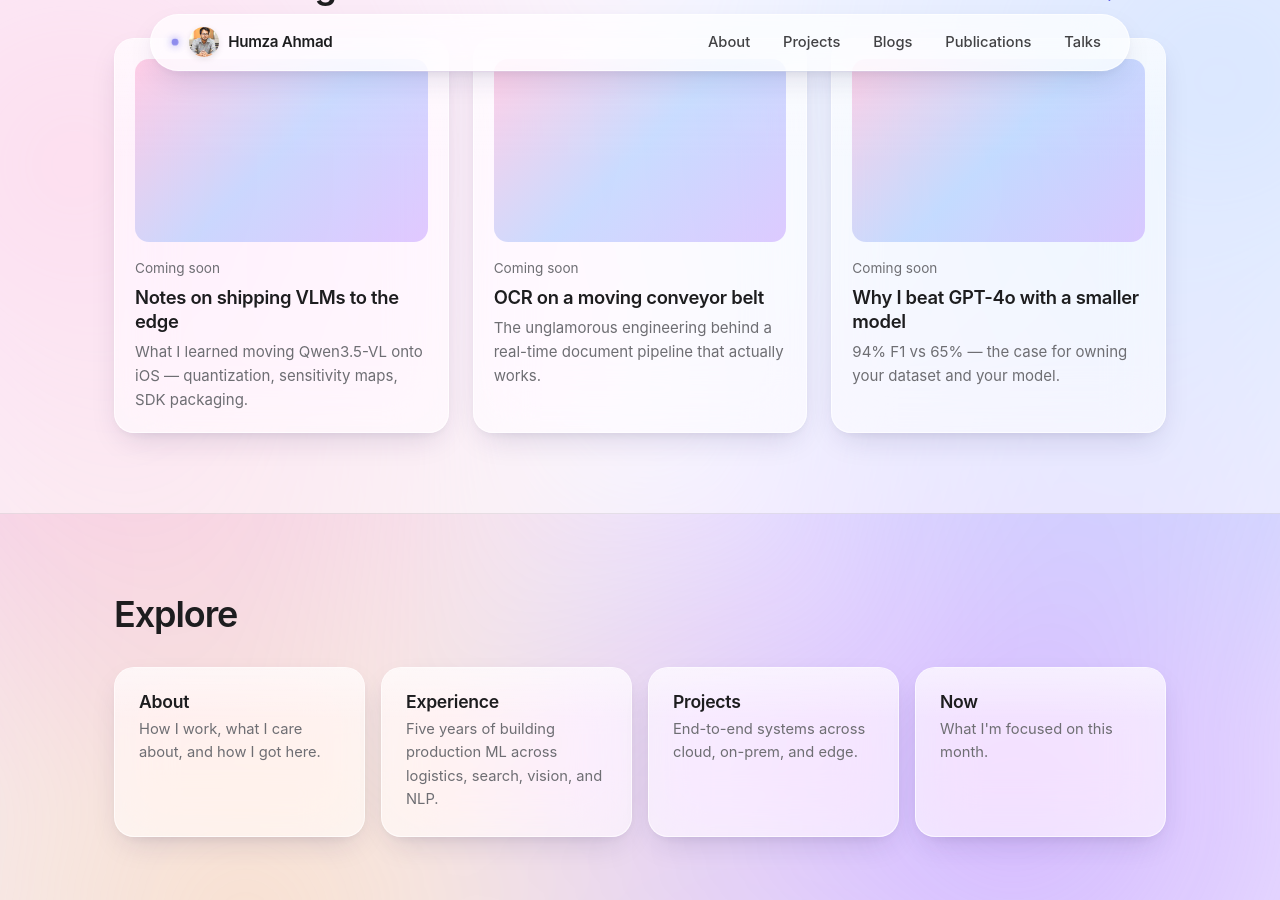
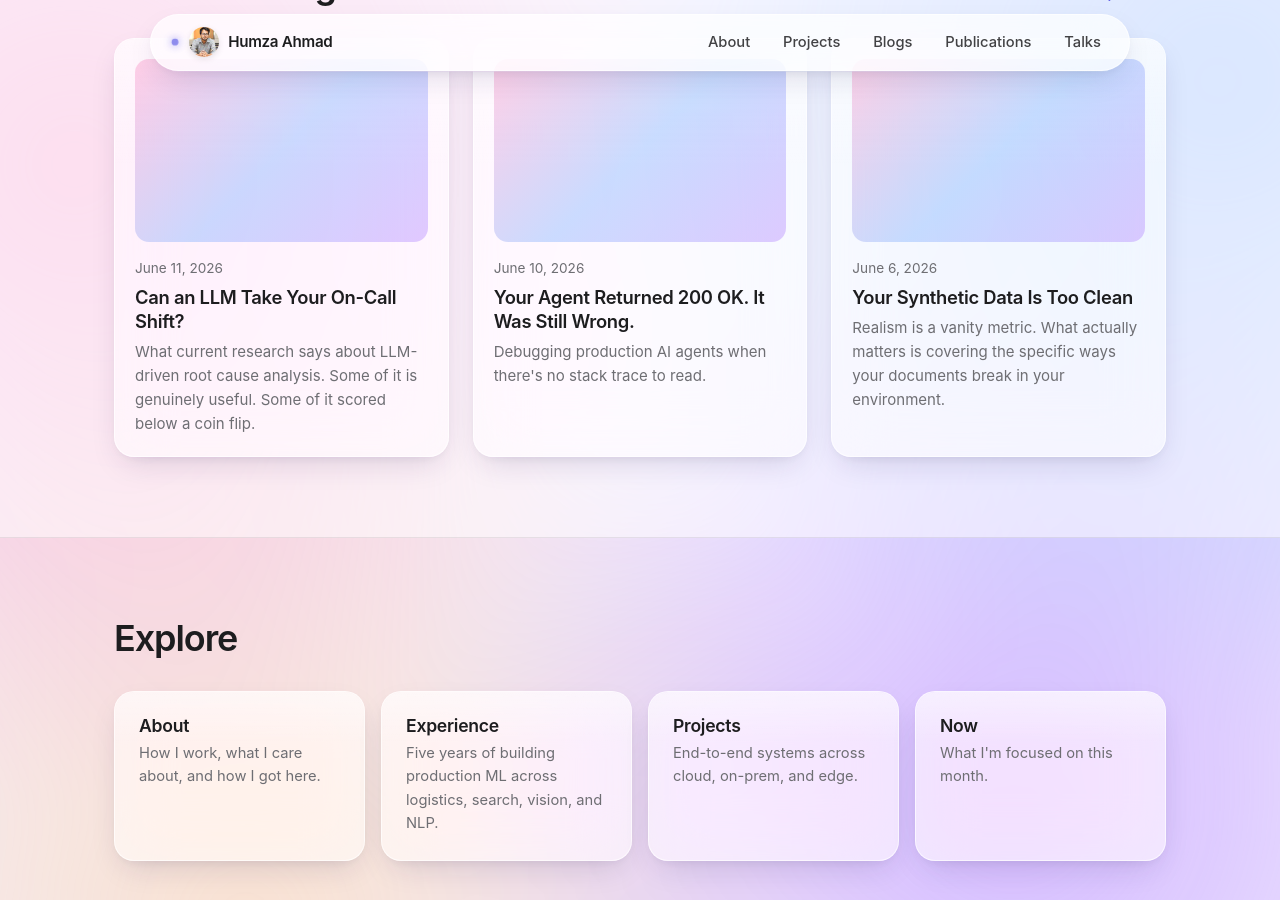
Before and after one commit to humzaahmad906/humzaahmad906.github.io, a Jekyll site: the page built from index.html, in a window 1280 px wide and 900 px high, scrolled down 2067 px. Built offline with Jekyll 4.4.1, drawn with Linux system fonts in a browser that asks for light colours; some web fonts are replaced.

Commit message:
Add four published articles as blog posts with links to full versions
Short first-person versions of articles published on Medium and the
PackageX blog, each ending with a link to the full piece:

- Can an LLM Take Your On-Call Shift? (Medium, Jun 2026)
- Your Agent Returned 200 OK. It Was Still Wrong. (Medium, Jun 2026)
- Your Synthetic Data Is Too Clean (Medium, Jun 2026)
- Your VLM Doesn't Need Another Billion Parameters (PackageX blog)

Homepage "Latest writing" section now pulls the three most recent
posts dynamically via Liquid instead of hardcoded "Coming soon" stubs.

https://claude.ai/code/session_011K5AgDtm5K3Zfkvt8j6MNF

```diff
--- /dev/null
+++ b/_posts/2026-06-06-your-synthetic-data-is-too-clean.md
@@ -0,0 +1,20 @@
+---
+title: "Your Synthetic Data Is Too Clean"
+date: 2026-06-06
+author: Humza Ahmad
+description: "Realism is a vanity metric. What actually matters is covering the specific ways your documents break in your environment."
+---
+
+There's a failure mode in synthetic data pipelines that doesn't show up until production: your generated documents are pristine, your model scores 99% in the lab, and then it falls apart on real warehouse captures. Ours dropped to roughly 61% the first time it met reality.
+
+The instinct at that point is to make the synthetic data look more realistic. That's the wrong goal. The domain randomization work from Tobin et al. back in 2017 already made this point — realism was never the target, coverage of variation was. What your model needs isn't prettier fakes. It's systematic exposure to the specific physical degradations your documents actually suffer.
+
+For warehouse documents, I ended up with six families that matter: thermal fade (non-uniform, from heat and UV), anisotropic motion blur (directional, not the radial blur most augmentation libraries give you), perspective and geometric distortion, stacked JPEG compression, occlusion and specular highlights, and signal-dependent sensor noise.
+
+Here's the counterintuitive part. Visual severity is a weak predictor of difficulty. A low-severity glass blur that looks barely noticeable cost us about 8 points of accuracy. Geometric distortions that look almost harmless caused drops of up to 34 points. The augmentations you'd skip because they "don't look like much" are the ones quietly killing your model.
+
+Once we anchored augmentation to measured failures instead of visual plausibility — and closed the loop so production failures feed back into targeted regeneration — the same model went from ~61% to ~86% on real captures. About 25 points recovered, no architecture change.
+
+The full piece walks through the augmentation taxonomy, the label-fidelity thresholds that keep synthetic data from poisoning your training set, and how the closed-loop system compounds into something a competitor can't copy.
+
+[Read the full article on Medium →](https://medium.com/@humzaahmad9066/your-synthetic-data-is-too-clean-78029d840acc)
--- /dev/null
+++ b/_posts/2026-06-10-your-agent-returned-200-ok.md
@@ -0,0 +1,20 @@
+---
+title: "Your Agent Returned 200 OK. It Was Still Wrong."
+date: 2026-06-10
+author: Humza Ahmad
+description: "Debugging production AI agents when there's no stack trace to read."
+---
+
+Traditional software fails loudly. It crashes, it throws, it leaves a stack trace pointing at the guilty line. LLM agents do something worse: they return 200 OK, every health check passes, and the answer is semantically wrong. Nothing in your observability stack even blinks.
+
+Three things break down when you try to debug these systems the old way. You can't reproduce the failure — same input doesn't mean same output. You can't tell right answers from wrong ones structurally — both are well-formed JSON. And in a multi-step pipeline, blame diffuses: was it the retrieval step, the tool call, or the synthesis at the end?
+
+The Who&When paper (ICML 2025) gives this a useful name: the decisive error step — the earliest mistake that, if corrected, flips the outcome from failure to success. Finding it is the whole game, and you can't find it without traces.
+
+So traces become the architecture. Hierarchical spans, borrowed straight from distributed tracing, capturing model calls with parameters, tool interactions, the actual content payloads, and token costs. The TraceElephant benchmark puts numbers on this: full traces improve failure attribution accuracy by up to 76% compared to partial logging. OpenTelemetry's GenAI conventions have standardized the `gen_ai.*` attributes since 2024, so there's no excuse to invent your own schema.
+
+The debugging loop that falls out of this: replay recorded traces instead of re-running (re-running gives you a different failure), binary-search the trace for the first divergence point, classify the failure into a family — stale context, wrong tool selection, retrieval miss — and then turn every diagnosis into an evaluation case so it can't regress silently.
+
+The takeaway I keep coming back to: there's no breakpoint you can set inside a model's reasoning. Trace capture isn't post-launch plumbing for agent systems. It's the only debugger you get.
+
+[Read the full article on Medium →](https://medium.com/@humzaahmad9066/your-agent-returned-200-ok-it-was-still-wrong-8cbf9f53be1d)
--- /dev/null
+++ b/_posts/2026-06-11-can-an-llm-take-your-on-call-shift.md
@@ -0,0 +1,20 @@
+---
+title: "Can an LLM Take Your On-Call Shift?"
+date: 2026-06-11
+author: Humza Ahmad
+description: "What current research says about LLM-driven root cause analysis. Some of it is genuinely useful. Some of it scored below a coin flip."
+---
+
+Incident response is really two different jobs wearing one pager. The first is triage: pull the relevant logs, correlate across services, figure out what's anomalous, and hand a human a coherent picture. The second is diagnosis: pinpoint the exact failure and decide what to roll back.
+
+LLMs are surprisingly good at the first job and surprisingly bad at the second — and the gap between those two facts is where most "AI for incident response" projects go wrong.
+
+The good news is real. One industrial case study wired Llama-3.3 into Prometheus and Loki and cut investigation time from 90 minutes to under 5, with engineers rating 80–85% of the generated analyses as accurate. That's the tab-juggling, log-grepping reconstruction grind — automated away with an off-the-shelf observability stack.
+
+The bad news is just as real. On the Who&When benchmark, models identified the responsible component 53.5% of the time, but found the decisive error step only 14.2% of the time. Several strategies did worse than random. Causal attribution — the actual "root cause" part of root cause analysis — is still not something you can delegate.
+
+The systems that work share a shape: multi-modal telemetry (metrics, logs, and traces together, not logs alone), bounded hypothesis spaces built from causal graphs so the model can't speculate freely, and structured output where every claim has to cite a supporting log line. The architecture I'd recommend is four layers — statistical detection, deterministic correlation, a single model call for narration, then a human verdict — with zero model authority over the final conclusion.
+
+So no, an LLM can't take your on-call shift. But it can take the worst hour of it.
+
+[Read the full article on Medium →](https://medium.com/@humzaahmad9066/can-an-llm-take-your-on-call-shift-d56869064987)
--- a/index.html
+++ b/index.html
@@ -74,24 +74,14 @@ description: "Humza Ahmad — Machine Learning Engineer. I build production ML s
       <a href="/blogs/" class="more">All posts &rarr;</a>
     </div>
     <div class="posts-grid reveal">
-      <a href="/blogs/" class="post-card">
+      {% for post in site.posts limit: 3 %}
+      <a href="{{ post.url | relative_url }}" class="post-card">
         <div class="thumb"></div>
-        <div class="meta">Coming soon</div>
-        <h3>Notes on shipping VLMs to the edge</h3>
-        <p>What I learned moving Qwen3.5-VL onto iOS &mdash; quantization, sensitivity maps, SDK packaging.</p>
+        <div class="meta">{{ post.date | date: "%B %-d, %Y" }}</div>
+        <h3>{{ post.title }}</h3>
+        {% if post.description %}<p>{{ post.description }}</p>{% endif %}
       </a>
-      <a href="/blogs/" class="post-card">
-        <div class="thumb"></div>
-        <div class="meta">Coming soon</div>
-        <h3>OCR on a moving conveyor belt</h3>
-        <p>The unglamorous engineering behind a real-time document pipeline that actually works.</p>
-      </a>
-      <a href="/blogs/" class="post-card">
-        <div class="thumb"></div>
-        <div class="meta">Coming soon</div>
-        <h3>Why I beat GPT-4o with a smaller model</h3>
-        <p>94% F1 vs 65% &mdash; the case for owning your dataset and your model.</p>
-      </a>
+      {% endfor %}
     </div>
   </div>
 </section>
```
Also changed, not shown: _posts/2026-05-20-why-your-vlm-needs-a-warehouse.md (added, +20 -0 lines).
